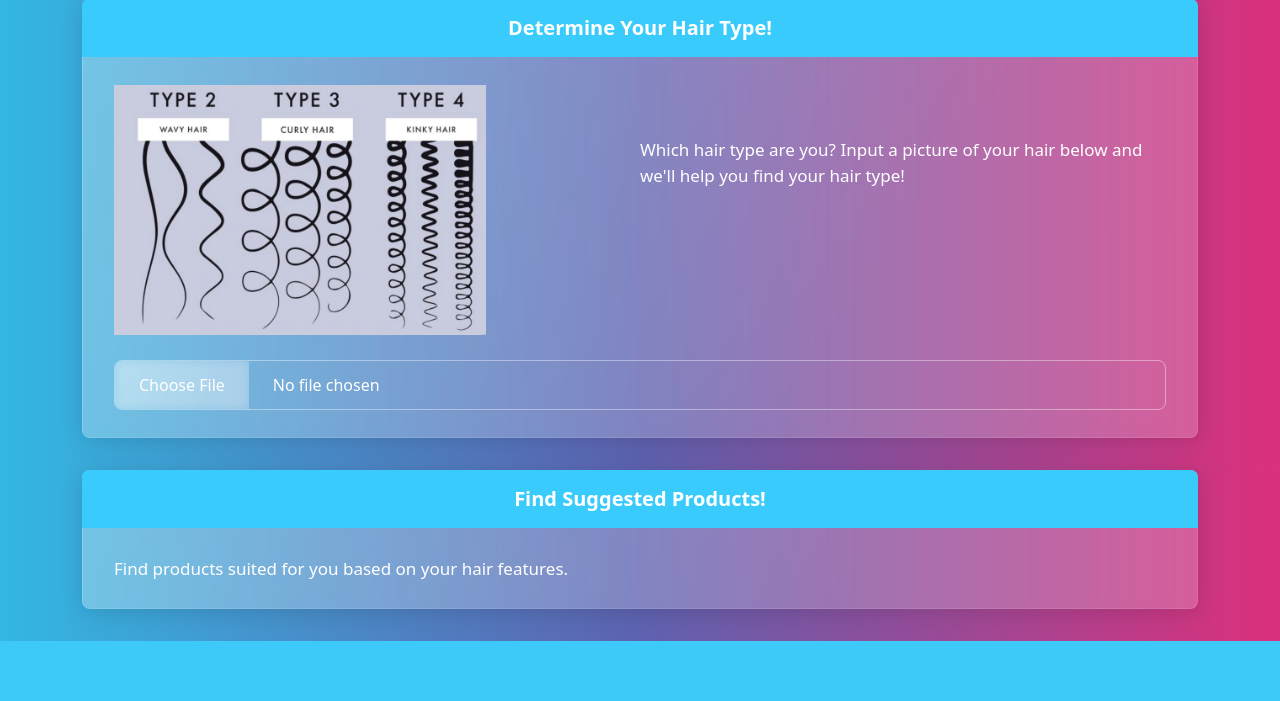
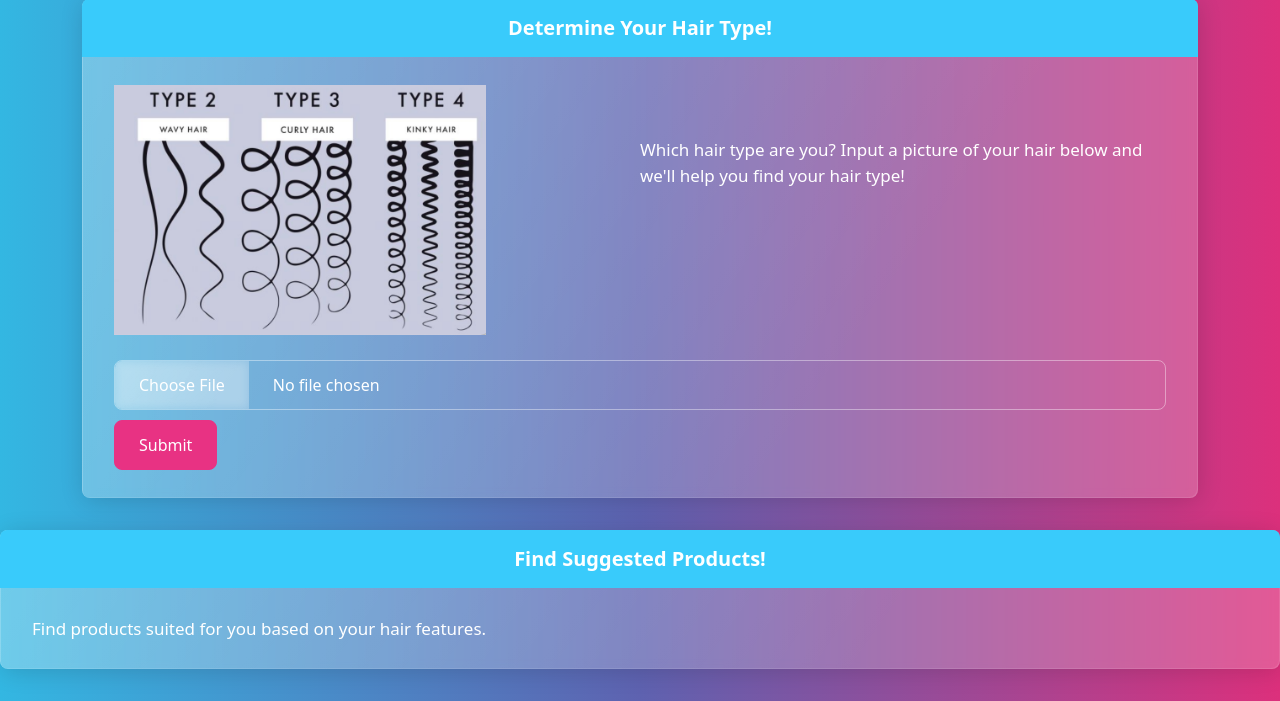
Before and after one commit to kellyqiu/purelycurly.github.io, a PHP site: page / in a window 1280 px wide. Shown: the part 293-994 px from the top of the page. Before the commit the page ends 934 px from the top, so only its background shows below. Run offline with PHP 8.4, Linux system fonts and the light colour scheme; some libraries are stand-ins or nearby versions.

Commit message:
Added button to form

```diff
--- a/css/main.css
+++ b/css/main.css
@@ -17,3 +17,6 @@
 .card-text {
     font-size: 17px;
 }
+.btn-primary {
+    margin-top: 10px;
+}
--- a/index.html
+++ b/index.html
@@ -33,8 +33,11 @@
                     <div class = "right-container">
                         <p class = "card-text">Which hair type are you? Input a picture of your hair below and we'll help you find your hair type!</p>
                     </div>
-                    <div class="form-group">
-                        <input class="form-control" type="file" id="formFile">
+                    <div class="form-group"></div>
+                        <form action="upload.php" method = "POST" enctype = "multipart/form-data">
+                            <input class="form-control" type="file" id="img" name="img" accept="image/*">
+                            <input class="btn btn-primary" type="submit">
+                        </form>
                     </div>
                 </div>
               </div>
```
